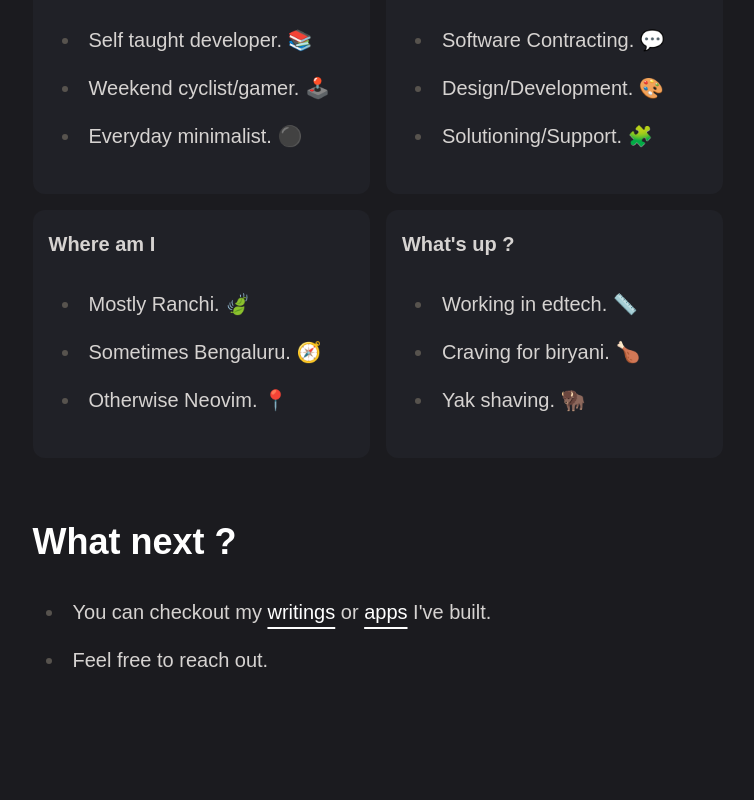
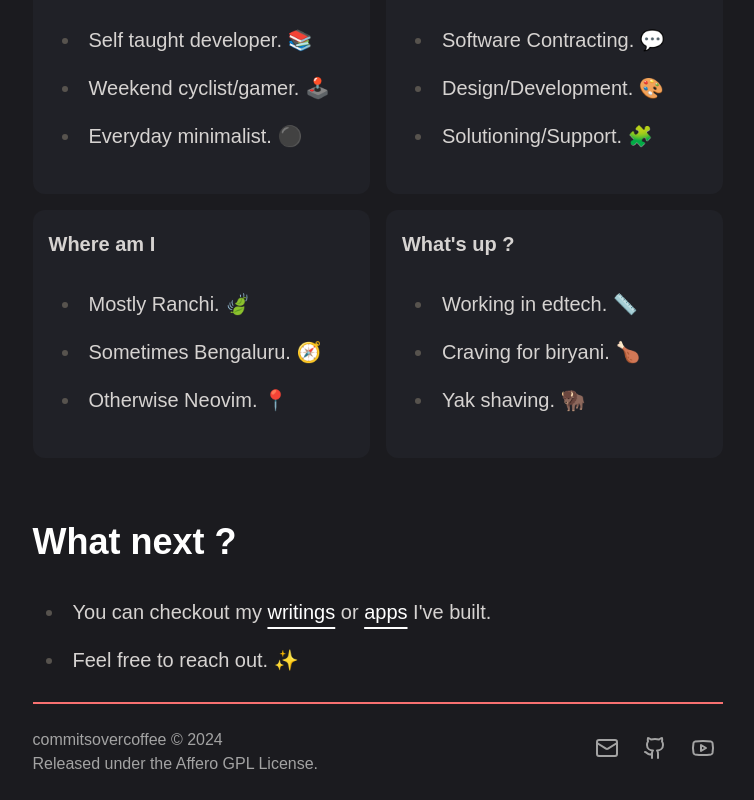
Before and after one commit to commitsovercoffee/markup-mansion, a SvelteKit app: page / in a window 1280 px wide. Shown: the part 442-1242 px from the top of the page, without its empty margins (262-1016 px from the left). Before the commit the page ends 1144 px from the top, so only its background shows below. Built offline with nearby package versions, Linux system fonts and the light colour scheme.

Commit message:
adds footer

```diff
--- a/src/app.css
+++ b/src/app.css
@@ -6,6 +6,16 @@
 
 a {
 	@apply underline-offset-8 hover:no-underline;
+}
+
+html,
+body {
+	height: 100%;
+}
+
+footer {
+	position: sticky;
+	top: 100vh;
 }
 
 :where(h2, h3, h4, h5, h6) {
--- /dev/null
+++ b/src/lib/components/Footer.svelte
@@ -0,0 +1,62 @@
+<script>
+	const style = 'stroke-neutral-400 hover:stroke-red-400 transition-all duration-200 ease-in-out';
+</script>
+
+<footer class="flex border-red-400 border-t-2 py-6 justify-between items-start">
+	<p class="m-0 font-light text-base text-neutral-400">
+		commitsovercoffee © 2024 <br />Released under the Affero GPL License.
+	</p>
+	<div class="flex gap-2">
+		<a target="_blank" href="mailto:commitsovercoffee@gmail.com" class="p-2">
+			<svg
+				xmlns="http://www.w3.org/2000/svg"
+				width="24"
+				height="24"
+				viewBox="0 0 24 24"
+				fill="none"
+				stroke="currentColor"
+				stroke-width="2"
+				stroke-linecap="round"
+				stroke-linejoin="round"
+				class="lucide lucide-mail {style}"
+				><rect width="20" height="16" x="2" y="4" rx="2" /><path
+					d="m22 7-8.97 5.7a1.94 1.94 0 0 1-2.06 0L2 7"
+				/></svg
+			>
+		</a>
+		<a target="_blank" href="https://github.com/commitsovercoffee" class="p-2">
+			<svg
+				xmlns="http://www.w3.org/2000/svg"
+				width="24"
+				height="24"
+				viewBox="0 0 24 24"
+				fill="none"
+				stroke="currentColor"
+				stroke-width="2"
+				stroke-linecap="round"
+				stroke-linejoin="round"
+				class="lucide lucide-github {style}"
+				><path
+					d="M15 22v-4a4.8 4.8 0 0 0-1-3.5c3 0 6-2 6-5.5.08-1.25-.27-2.48-1-3.5.28-1.15.28-2.35 0-3.5 0 0-1 0-3 1.5-2.64-.5-5.36-.5-8 0C6 2 5 2 5 2c-.3 1.15-.3 2.35 0 3.5A5.403 5.403 0 0 0 4 9c0 3.5 3 5.5 6 5.5-.39.49-.68 1.05-.85 1.65-.17.6-.22 1.23-.15 1.85v4"
+				/><path d="M9 18c-4.51 2-5-2-7-2" /></svg
+			>
+		</a>
+		<a target="_blank" href="https://www.youtube.com/@commitsovercoffee" class="p-2">
+			<svg
+				xmlns="http://www.w3.org/2000/svg"
+				width="24"
+				height="24"
+				viewBox="0 0 24 24"
+				fill="none"
+				stroke="currentColor"
+				stroke-width="2"
+				stroke-linecap="round"
+				stroke-linejoin="round"
+				class="lucide lucide-youtube {style}"
+				><path
+					d="M2.5 17a24.12 24.12 0 0 1 0-10 2 2 0 0 1 1.4-1.4 49.56 49.56 0 0 1 16.2 0A2 2 0 0 1 21.5 7a24.12 24.12 0 0 1 0 10 2 2 0 0 1-1.4 1.4 49.55 49.55 0 0 1-16.2 0A2 2 0 0 1 2.5 17"
+				/><path d="m10 15 5-3-5-3z" /></svg
+			>
+		</a>
+	</div>
+</footer>
--- a/src/lib/components/Nav.svelte
+++ b/src/lib/components/Nav.svelte
@@ -21,6 +21,7 @@
 <div class="flex justify-between items-center w-full py-8 mb-16">
 	<div class="h-12 w-12">
 		{#if hidden}
+			<a href="/">
 				<svg
 					xmlns="http://www.w3.org/2000/svg"
 					width="100%"
@@ -41,6 +42,7 @@
 					/>
 					<path transition:draw={{ duration: 1500, easing: quintOut }} d="M6 2v2" />
 				</svg>
+			</a>
 		{/if}
 	</div>
 	<div class="list-none flex gap-4">
--- a/src/routes/+layout.svelte
+++ b/src/routes/+layout.svelte
@@ -6,6 +6,7 @@
 	import Nav from '$lib/components/Nav.svelte';
 
 	import { fade } from 'svelte/transition';
+	import Footer from '$lib/components/Footer.svelte';
 
 	export let data;
 </script>
@@ -16,3 +17,4 @@
 		<slot />
 	</main>
 {/key}
+<Footer />
--- a/src/routes/+page.svelte
+++ b/src/routes/+page.svelte
@@ -39,5 +39,5 @@
 	<li>
 		You can checkout my <a href="/writings">writings</a> or <a href="/apps">apps</a> I've built.
 	</li>
-	<li>Feel free to reach out.</li>
+	<li>Feel free to reach out. ✨</li>
 </ul>
```
Lines whose indentation alone changed are shown as unchanged.
